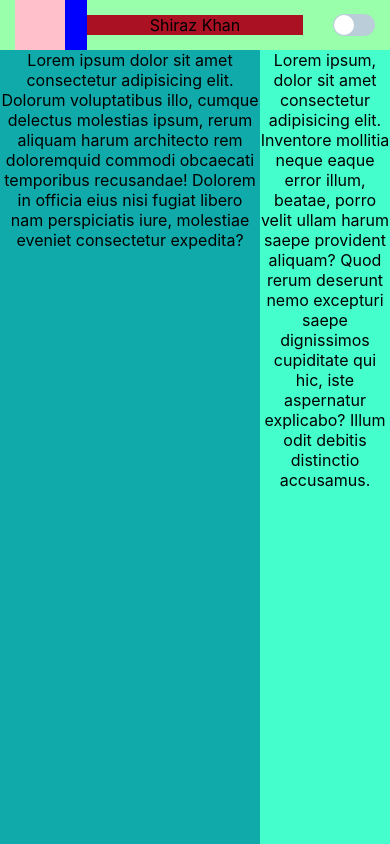
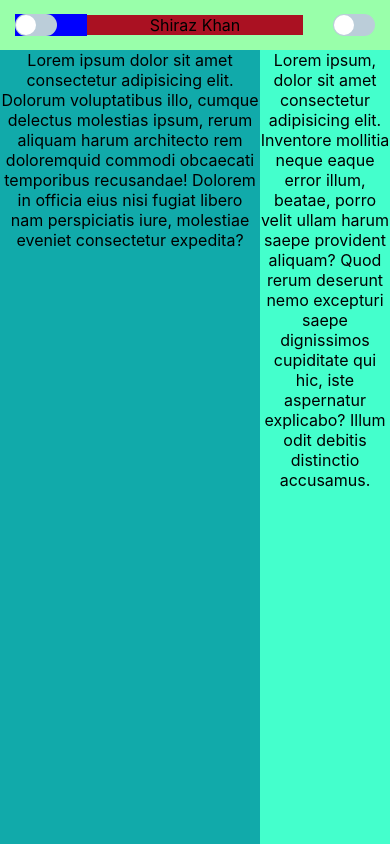
Before and after one commit to shirazkhan/Cake-Central, a React (Create React App) app: page / in a window 390 px wide. Shown: the top 844 px of the page. Built offline with nearby package versions, Linux system fonts and the light colour scheme.

Commit message:
Implement Side Nav Menu for mobile

```diff
--- a/src/App.js
+++ b/src/App.js
@@ -4,6 +4,7 @@ import styled from 'styled-components';
 //CSS Variables
 const WEBSITE_WIDTH = "1080px";
 const NAV_HEIGHT = "50px";
+const NAV_MENU_WIDTH = 250;
 const NAV_COLOR = "";
 const NAV_FONT_COLOR = "";
 const CONTENT_FONT_COLOR = "";
@@ -107,7 +108,6 @@ const NightButton = styled.div`
 `;
 
 // Night Mode Switch
-
 const SwitchInputUI = styled.input.attrs({ type: "checkbox" })`
   opacity: 0;
 `;
@@ -149,6 +149,7 @@ const SwitchUI = styled.label`
     transform: translateX(20px);
   }
 `;
+/////////////////////
 
 
 const PrimaryContent = styled.div`
@@ -188,7 +189,7 @@ const Label = styled.label`
 const NavSideMenu = styled.div`
   display: none;
   height: 100%;
-  width: 250px;
+  width: ${NAV_MENU_WIDTH}px;
   background: rgba(0,0,0,0.75);
   backdrop-filter: blur(4px);
   transition: ease 0.3s;
@@ -196,31 +197,88 @@ const NavSideMenu = styled.div`
   position: fixed;
   top: 0;
   z-index: 0;
-  opacity: 0;
-  margin-left: -250px;
+  margin-left: -${(NAV_MENU_WIDTH + 15)}px;
   margin-top: ${NAV_HEIGHT};
+
+  &:before {
+    display: none;
+    height: 100%;
+    width: ${NAV_MENU_WIDTH};
+    background: rgba(0,0,0,0.75);
+    backdrop-filter: blur(4px);
+    transition: ease 0.3s;
+    flex-direction: column;
+    position: fixed;
+    top: 0;
+    z-index: 0;
+    opacity: 0;
+    margin-left: -${(NAV_MENU_WIDTH + 15)}px;
+    margin-top: ${NAV_HEIGHT};
+  }
 
   @media (max-width:${MOBILE}){
     display: flex;
   }
 `;
 
+// Nav Button Switch
+const NavInputUI = styled.input.attrs({ type: "checkbox" })`
+  opacity: 0;
+`;
+
+const NavSliderUI = styled.span`
+  position: absolute;
+  cursor: pointer;
+  top: 0;
+  left: 0;
+  right: 0;
+  bottom: 0;
+  background-color: #bbcdd9;
+  transition: 0.4s;
+  border-radius: 100px;
+
+  &:before {
+    content: "";
+    position: absolute;
+    width: 20px;
+    height: 20px;
+    left: 1px;
+    bottom: 1px;
+    background-color: #fff;
+    transition: 0.4s;
+    border-radius: 100%;
+  }
+`;
+const NavUI = styled.label`
+  position: relative;
+  display: inline-block;
+  width: 42px;
+  height: 22px;
+  margin-bottom: 0;
+  vertical-align: middle;
+  ${NavInputUI}:checked ~ ${NavSideMenu} {
+    transform: translateX(250px);
+  }
+  ${NavInputUI}:checked + ${NavSliderUI}:before {
+    transform: translateX(20px);
+  }
+`;
+
+/////////////////////
+
 function App() {
   return (
     <>
       <MainGrid>
         <Header>
-          <NavBar>
+          <NavBar id = "NavBar">
             <Brand>Shiraz Khan</Brand>
             <NavButton>
-              <Label htmlFor = "menuToggle"></Label>
-              <NavSideMenu>
-            <NavLink href="/">Articles</NavLink>
-            <NavLink href="/">Tutorials</NavLink>
-            <NavLink href="/">Portfolio</NavLink>
-            <NavLink href="/">Contact</NavLink>
-          </NavSideMenu>
-              <Input id="menuToggle"></Input>
+              <NavUI>
+                <NavInputUI />
+                <NavSliderUI />
+                <NavSideMenu></NavSideMenu>
+              </NavUI>
             </NavButton>
             <NavLinks>
               <NavLink href="/">Articles</NavLink>
```
